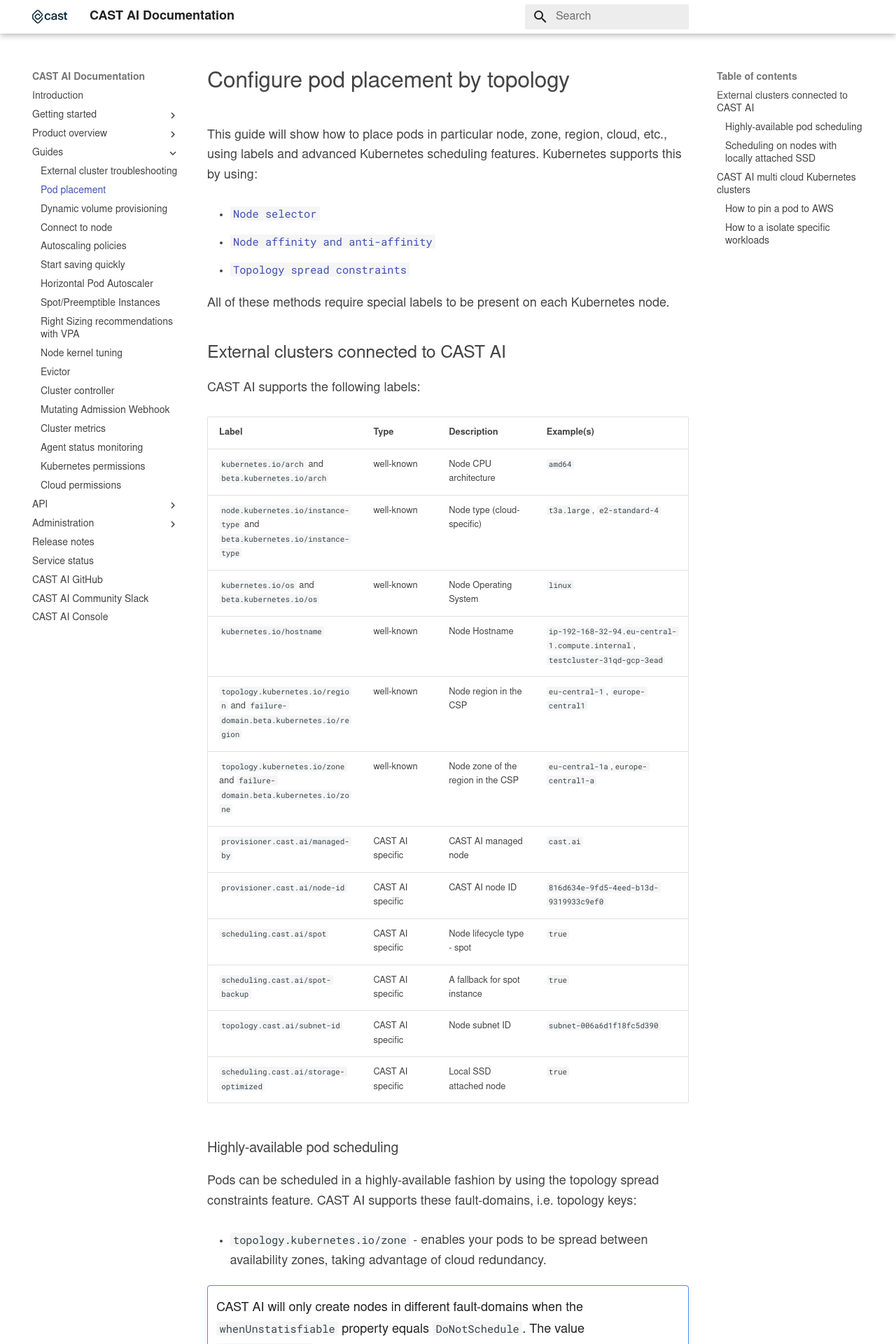
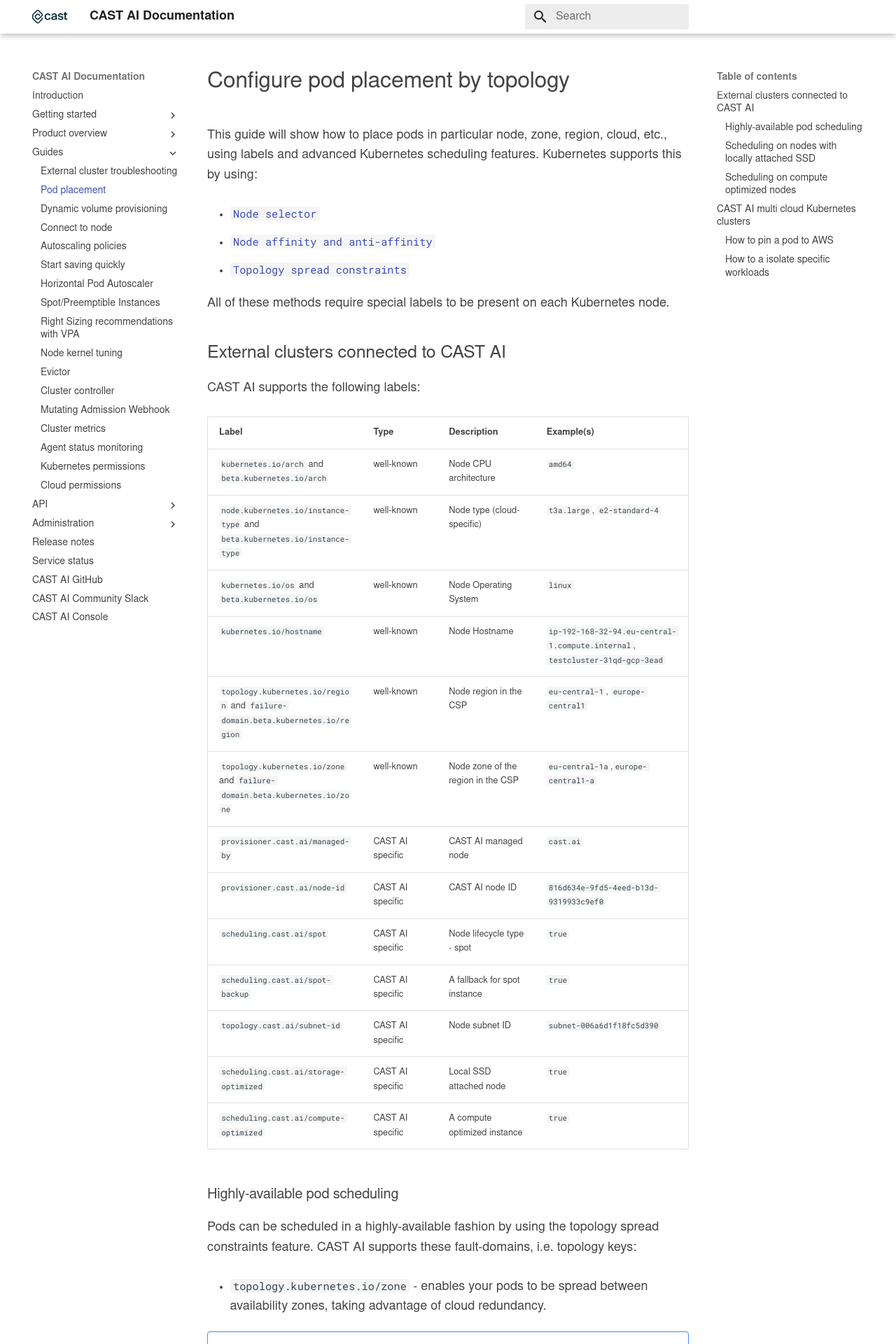
Before and after one commit to castai/docs, an MkDocs documentation site: the page built from docs/guides/pod-placement.md, in a window 1280 px wide. Shown: the top 1920 px of the page at 70% size. Built offline with MkDocs 1.6.1 and Material for MkDocs 9.7.7, drawn with Linux system fonts in a browser that asks for light colours; some web fonts are replaced; some of the changed text lies outside the part shown.

Commit message:
Add support for the scheduling.cast.ai/compute-optimized label

````diff
--- a/docs/guides/pod-placement.md
+++ b/docs/guides/pod-placement.md
@@ -30,6 +30,7 @@
 | `scheduling.cast.ai/spot-backup` | CAST AI specific | A fallback for spot instance | `true`                                                                    |
 | `topology.cast.ai/subnet-id` | CAST AI specific | Node subnet ID | `subnet-006a6d1f18fc5d390`                                                  |
 | `scheduling.cast.ai/storage-optimized` | CAST AI specific | Local SSD attached node | `true`                                                                      |
+| `scheduling.cast.ai/compute-optimized` | CAST AI specific | A compute optimized instance | `true` |
 
 ### Highly-available pod scheduling
 
@@ -105,6 +106,23 @@
   volumes:
     - name: ephemeral
       emptyDir: {}
+```
+
+### Scheduling on compute optimized nodes
+
+The pod described below will be scheduled on a compute optimized instance.
+
+```yaml
+apiVersion: v1
+kind: Pod
+metadata:
+  name: demopod
+spec:
+  nodeSelector:
+    scheduling.cast.ai/compute-optimized: "true"
+  containers:
+  - name: app
+    image: nginx
 ```
 
 ## CAST AI multi cloud Kubernetes clusters
````
